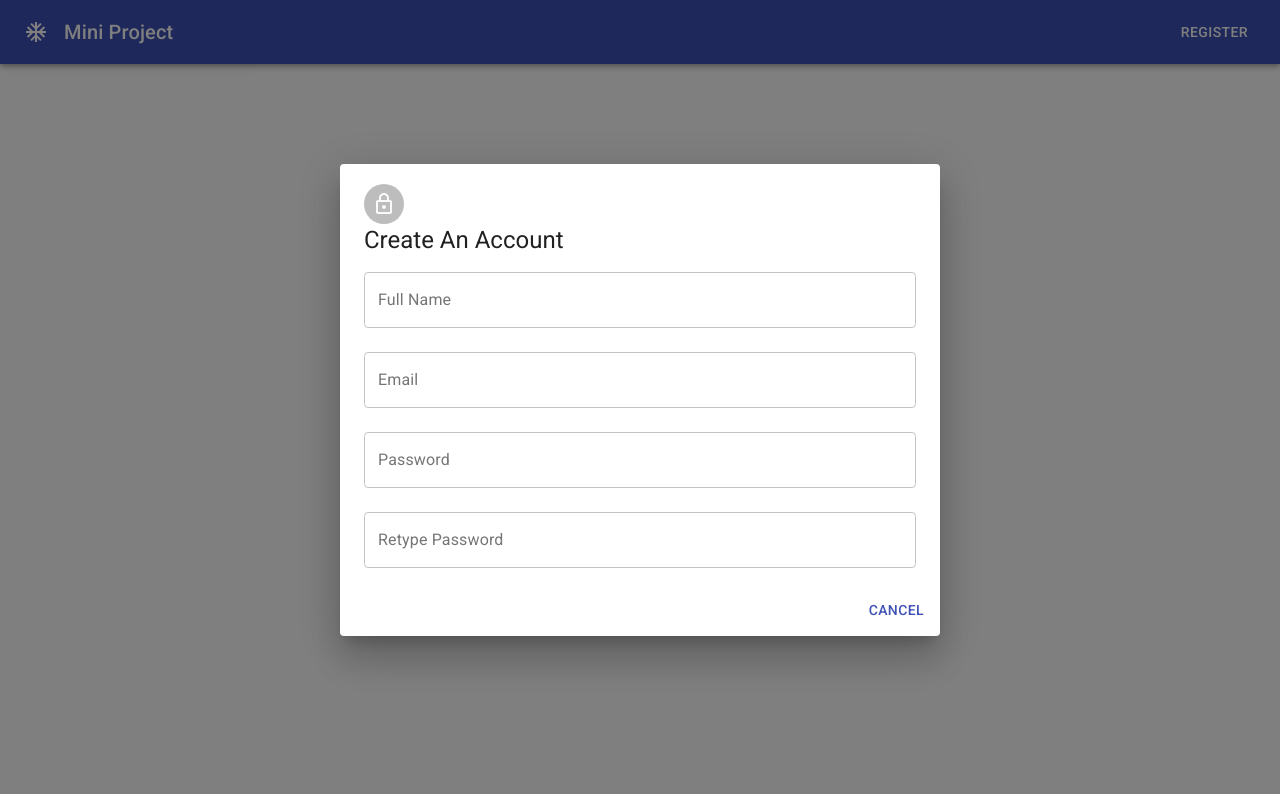
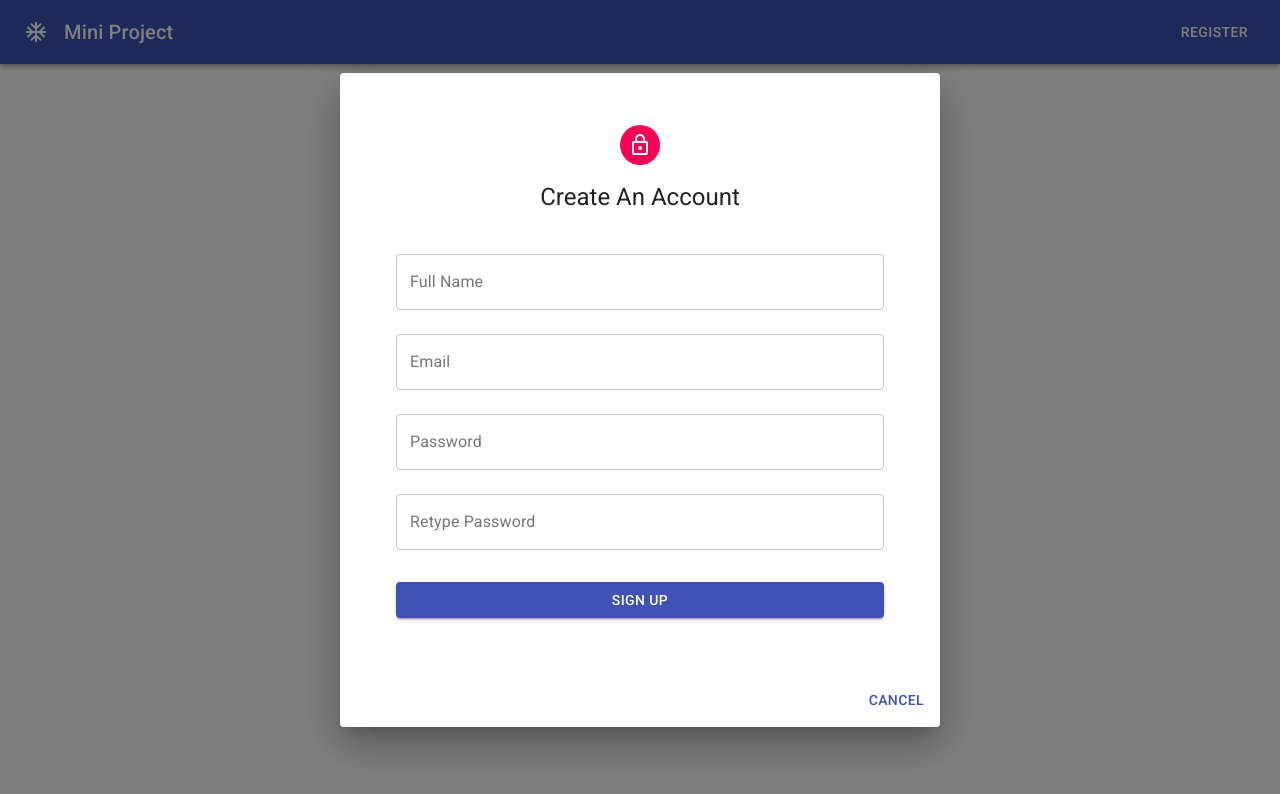
Before and after one commit to lehai051092/reactjs-mini-project, a React (Create React App) app: page / in a window 1280 px wide. Both pictures are taken after a click on the button "REGISTER". Shown: the top 794 px of the page. Built offline with nearby package versions, Linux system fonts and the light colour scheme.

Commit message:
Authentication Module - Style Form Register

```diff
--- a/src/features/Auth/components/RegisterForm/index.jsx
+++ b/src/features/Auth/components/RegisterForm/index.jsx
@@ -7,6 +7,25 @@
 import {Avatar} from "@material-ui/core";
 import {LockOutlined} from "@material-ui/icons";
 import Typography from "@material-ui/core/Typography";
+import {makeStyles} from "@material-ui/core/styles";
+import Button from "@material-ui/core/Button";
+
+const useStyles = makeStyles((theme) => ({
+  root: {
+    margin: theme.spacing(4),
+  },
+  avatar: {
+    margin: "0 auto",
+    backgroundColor: theme.palette.secondary.main,
+  },
+  title: {
+    textAlign: "center",
+    margin: theme.spacing(2, 0, 3, 0),
+  },
+  submit: {
+    margin: theme.spacing(3, 0, 2, 0),
+  }
+}));
 
 RegisterForm.propTypes = {
   onFormSubmit: PropTypes.func,
@@ -17,6 +36,7 @@
 };
 
 function RegisterForm({onFormSubmit}) {
+  const classes = useStyles();
   const schema = yup.object({
     title: yup.string()
       .required('Please enter title')
@@ -42,11 +62,11 @@
   }
 
   return (
-    <>
-      <Avatar>
+    <div className={classes.root}>
+      <Avatar className={classes.avatar}>
         <LockOutlined/>
       </Avatar>
-      <Typography component="h2" variant="h5">
+      <Typography className={classes.title} component="h2" variant="h5">
         Create An Account
       </Typography>
       <form onSubmit={form.handleSubmit(handleFormSubmit)}>
@@ -54,8 +74,11 @@
         <InputField name="email" label="Email" form={form}/>
         <InputField name="password" label="Password" form={form}/>
         <InputField name="retypePassword" label="Retype Password" form={form}/>
+        <Button className={classes.submit} variant="contained" color="primary" fullWidth>
+          Sign Up
+        </Button>
       </form>
-    </>
+    </div>
   );
 }
 
```
